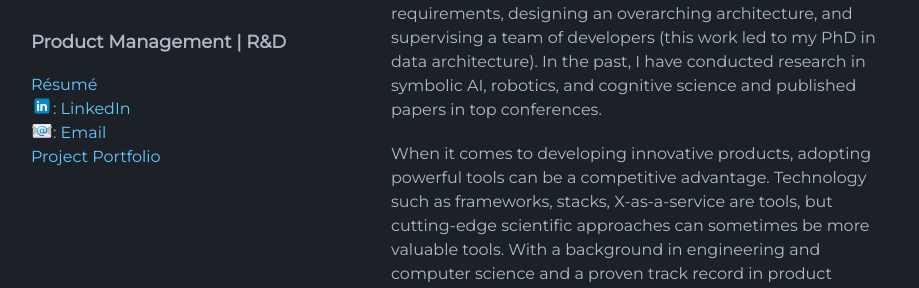
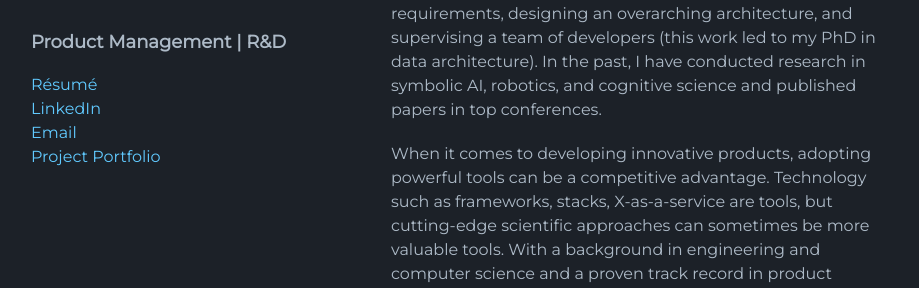
Before and after one commit to n42r/n42r.github.io, a Jekyll site: the page built from index.md, in a window 1280 px wide. Shown: the part 384-672 px from the top of the page, without its empty margins (179-1098 px from the left). Built offline with Jekyll 4.4.1, drawn with Linux system fonts in a browser that asks for light colours; the repository's description, which GitHub fills in, is left out.

Commit message:
removed icons

```diff
--- a/_layouts/default.html
+++ b/_layouts/default.html
@@ -37,11 +37,11 @@
         {% endif %}
 
         {% if site.linkedin %}
-			<img src="assets/img/ln-20-4.png"/>: <a href="https://www.linkedin.com/in/{{site.linkedin}}"> LinkedIn </a> <br/>
+			<a href="https://www.linkedin.com/in/{{site.linkedin}}"> LinkedIn </a> <br/>
         {% endif %}
 
         {% if site.email %}
-			<img src="assets/img/email-20.png"/>: <a href="mailto:{{site.email}}">Email</a> <br/>
+			<a href="mailto:{{site.email}}">Email</a> <br/>
         {% endif %}
 
 		{% if site.portfolio_url %}
```
